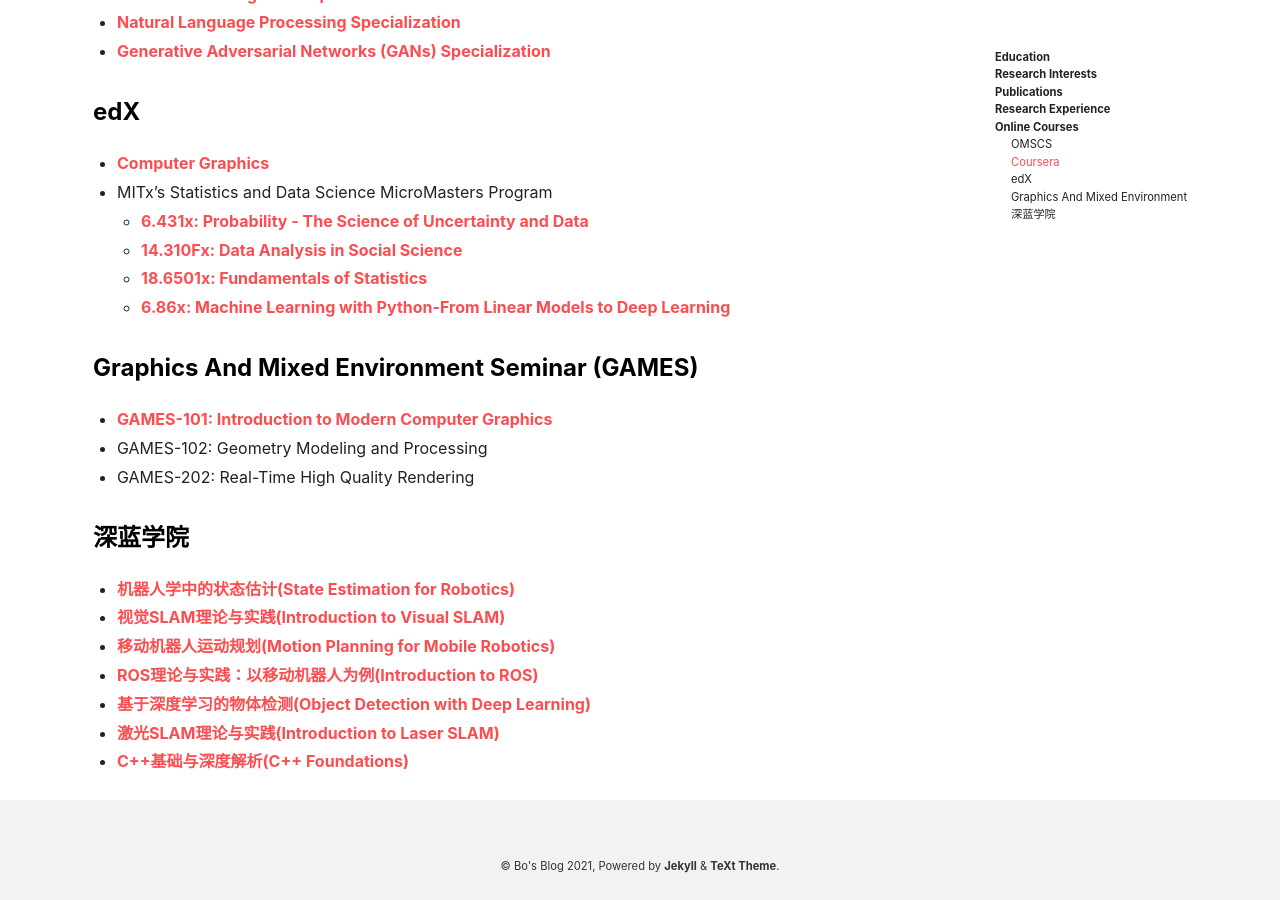
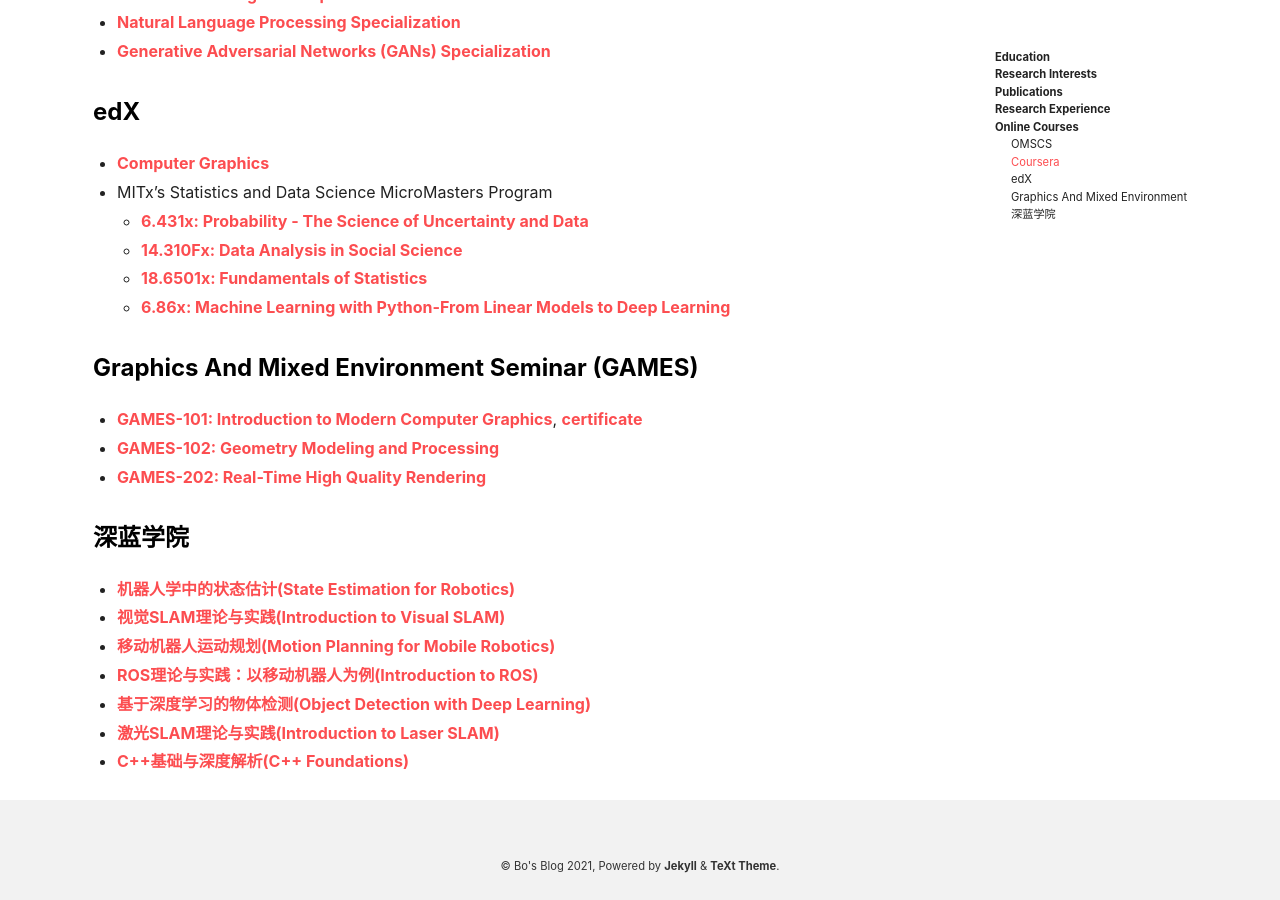
Before and after one commit to peng00bo00/peng00bo00_previous_blog, a Jekyll site: the page built from about.md, in a window 1280 px wide and 900 px high, scrolled down 2902 px. Built offline with Jekyll 4.4.1, drawn with Linux system fonts in a browser that asks for light colours; nearby versions of some CDN libraries.

Commit message:
Update about.md

```diff
--- a/about.md
+++ b/about.md
@@ -142,9 +142,9 @@
 
 ### Graphics And Mixed Environment Seminar (GAMES)
 
-- [GAMES-101: Introduction to Modern Computer Graphics](https://drive.google.com/file/d/1sFM-XCCETFKUXzpLc7QV5fH6Aa6_-oGl/view?usp=sharing)
-- GAMES-102: Geometry Modeling and Processing
-- GAMES-202: Real-Time High Quality Rendering
+- [GAMES-101: Introduction to Modern Computer Graphics](https://sites.cs.ucsb.edu/~lingqi/teaching/games101.html), [certificate](https://drive.google.com/file/d/1sFM-XCCETFKUXzpLc7QV5fH6Aa6_-oGl/view?usp=sharing)
+- [GAMES-102: Geometry Modeling and Processing](http://staff.ustc.edu.cn/~lgliu/Courses/GAMES102_2020/default.html)
+- [GAMES-202: Real-Time High Quality Rendering](https://sites.cs.ucsb.edu/~lingqi/teaching/games202.html)
 
 ### 深蓝学院
 
```
